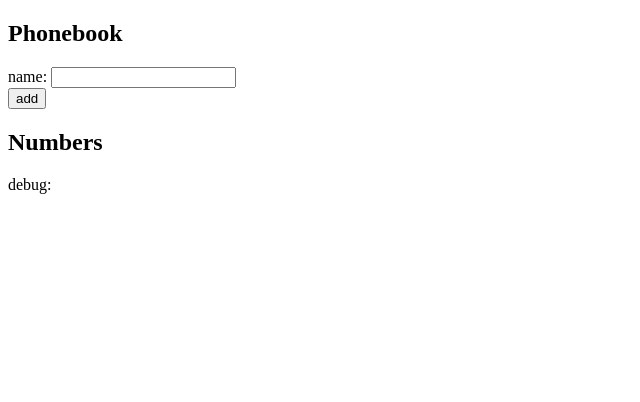
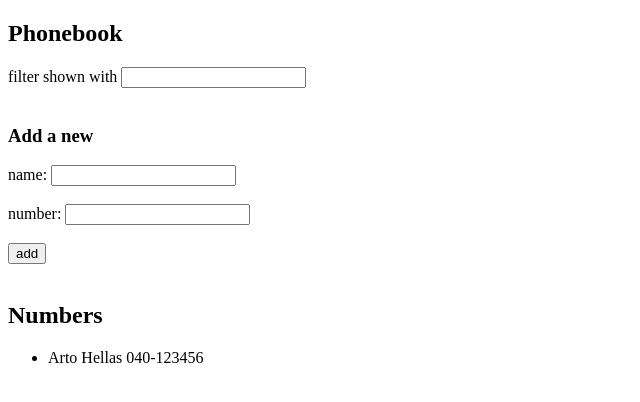
Before and after one commit to dildorababaerova/part2, a React (Vite) app in the folder part2/: page / in a window 1280 px wide. Shown: the top 402 px of the page, without its empty margins (0-640 px from the left). Built offline with nearby package versions, Linux system fonts and the light colour scheme.

Commit message:
Done part2b exercises

```diff
--- a/part2/src/App.jsx
+++ b/part2/src/App.jsx
@@ -1,24 +1,69 @@
 import { useState } from 'react'
+import Filter from './components/Filter'
+import PersonForm from './components/PersonForm'
+import Person from './components/Person'
 
 const App = () => {
   const [persons, setPersons] = useState([
-    { name: 'Arto Hellas' }
+    { id:1,
+      name: 'Arto Hellas',
+      number: '040-123456'
+    }
   ])
   const [newName, setNewName] = useState('')
+  const [newNumber, setNewNumber] = useState('')
+  const [newFilter, setNewFilter] = useState('')
+
+  const addPerson =(event)=>{
+    event.preventDefault()
+
+    const newObject = {
+      name: newName,
+      number: newNumber,
+      id:persons.length+1
+    }
+    if(persons.find(person => person.name === newName||person.number === newNumber)){
+      alert(`${newName} or ${newNumber} is already added to phonebook`)
+      return
+    } else {
+      setPersons(persons.concat(newObject))
+      console.log('added a new name', newObject)
+      setNewName('')
+      setNewNumber('')
+    }
+  }
+
+  const handleNameChange = (event) => {
+    setNewName(event.target.value)
+  }
+  const handleNumberChange = (event) => {
+    setNewNumber(event.target.value)
+  }
+  const handleFilterChange = (event) => {
+    setNewFilter(event.target.value)
+  }
+
 
   return (
     <div>
       <h2>Phonebook</h2>
-      <form>
-        <div>
-          name: <input />
-        </div>
-        <div>
-          <button type="submit">add</button>
-        </div>
-      </form>
+
+        <Filter newFilter={newFilter} handleFilterChange={handleFilterChange}  />
+
+        <br/>
+
+        <h3>Add a new</h3>
+
+        <PersonForm addPerson={addPerson}
+        newName={newName}
+        handleNameChange={handleNameChange}
+        newNumber={newNumber}
+        handleNumberChange={handleNumberChange}
+        />
+        <br/>
+
       <h2>Numbers</h2>
-      debug: {newName}
+      <Person persons={persons} newFilter={newFilter}/>
     </div>
 
   )
--- /dev/null
+++ b/part2/src/components/Filter.jsx
@@ -0,0 +1,9 @@
+const Filter =(props) => {
+  return (
+    <div>
+      filter shown with <input value={props.newFilter} onChange={props.handleFilterChange} />
+    </div>
+  )
+}
+
+export default Filter
--- /dev/null
+++ b/part2/src/components/Person.jsx
@@ -0,0 +1,19 @@
+const Person = (props)=>{
+    const filtredName = () => {
+        if (props.newFilter === '') {
+          return props.persons
+        } else {
+          return props.persons.filter(person => person.name.toLowerCase().startsWith(props.newFilter.toLowerCase()))
+        }
+      }
+
+    return (
+        <div>
+              <ul>
+                {filtredName().map(person =><li key={person.id}>{person.name+' '+ person.number} </li>)}
+              </ul>
+        </div>
+    )
+}
+
+export default Person
--- /dev/null
+++ b/part2/src/components/PersonForm.jsx
@@ -0,0 +1,24 @@
+const PersonForm=(props) => {
+return (
+    <form onSubmit={props.addPerson}>
+        <div>
+            name: <input value={props.newName}
+            onChange={props.handleNameChange}
+          />
+        </div>
+        <br/>
+        <div>
+          number: <input
+          value={props.newNumber}
+          onChange={props.handleNumberChange}
+          />
+        </div>
+        <br/>
+        <div>
+          <button type="submit">add</button>
+        </div>
+    </form>
+)
+}
+
+export default PersonForm
```
